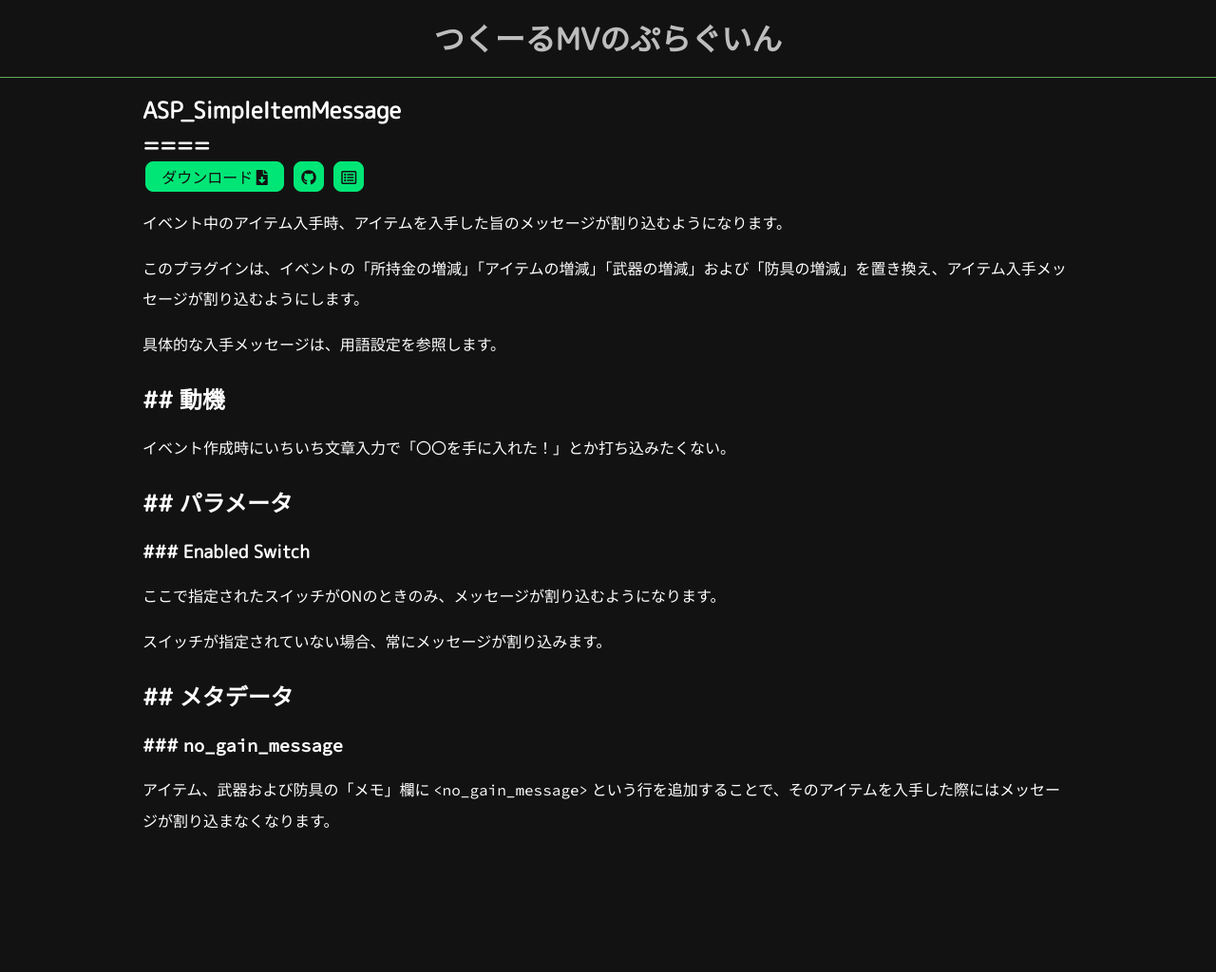
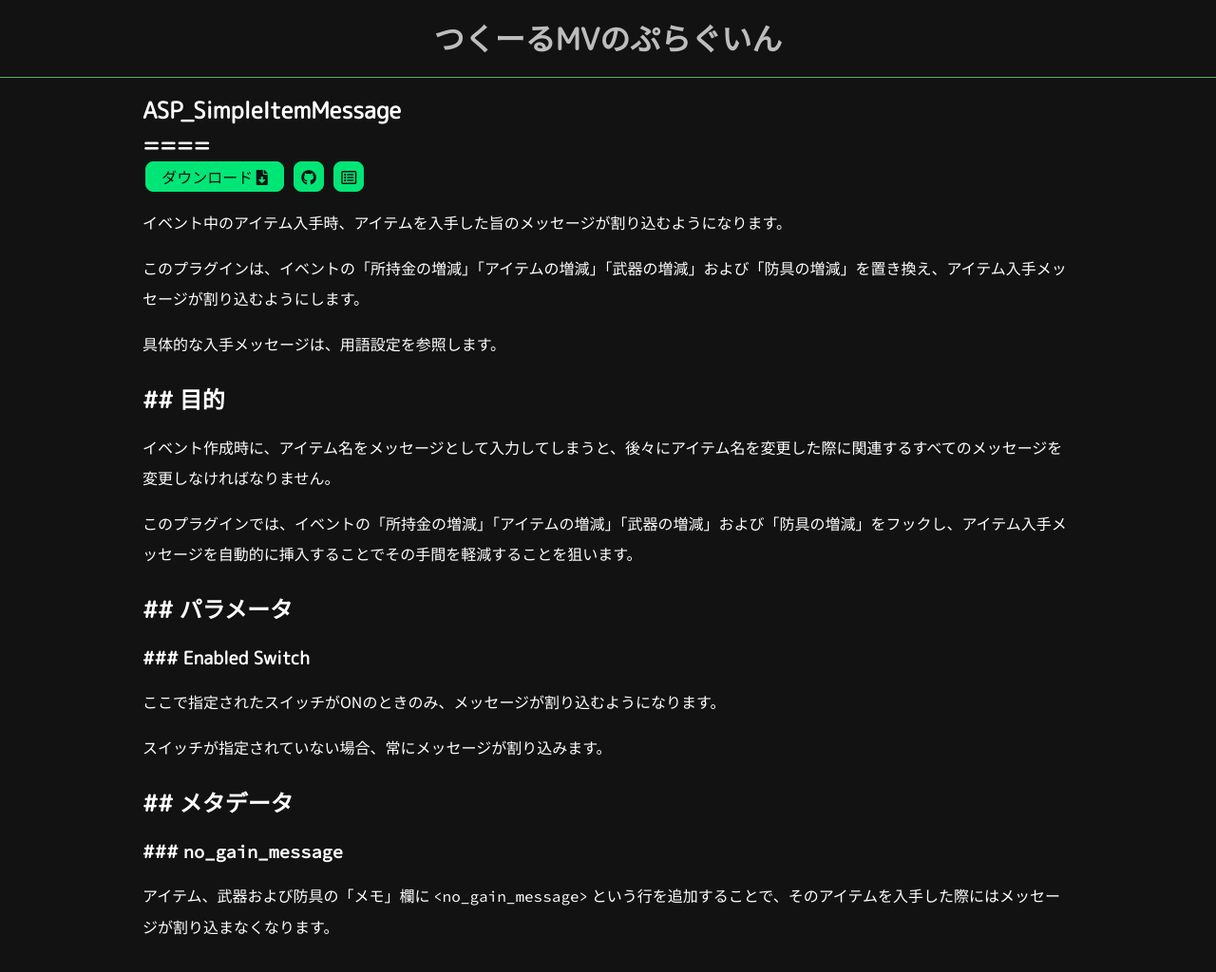
Before and after one commit to asparlose/mv-plugins, a Jekyll site: the page built from _x/ASP_SimpleItemMessage.md, in a window 1280 px wide. Shown: the whole page at 95% size. Built offline with Jekyll 4.4.1, drawn with Linux system fonts in a browser that asks for light colours; before the commit the page ends 912 px from its top, so only the background shows below that.

Commit message:
:pencil: 説明文変更

```diff
--- a/_x/ASP_SimpleItemMessage.md
+++ b/_x/ASP_SimpleItemMessage.md
@@ -11,9 +11,11 @@ date: 2020-02-03
 
 具体的な入手メッセージは、用語設定を参照します。
 
-## 動機
+## 目的
 
-イベント作成時にいちいち文章入力で「〇〇を手に入れた！」とか打ち込みたくない。
+イベント作成時に、アイテム名をメッセージとして入力してしまうと、後々にアイテム名を変更した際に関連するすべてのメッセージを変更しなければなりません。
+
+このプラグインでは、イベントの「所持金の増減」「アイテムの増減」「武器の増減」および「防具の増減」をフックし、アイテム入手メッセージを自動的に挿入することでその手間を軽減することを狙います。
 
 ## パラメータ
 
```
